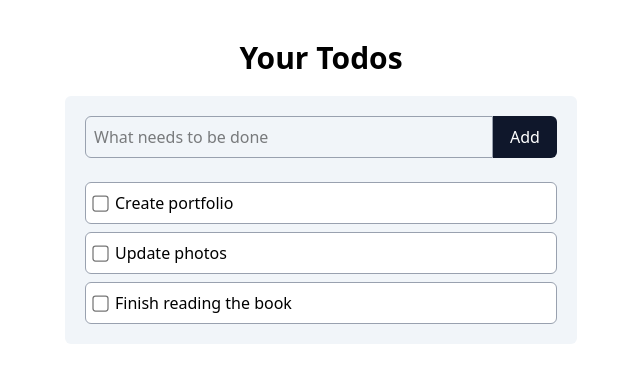
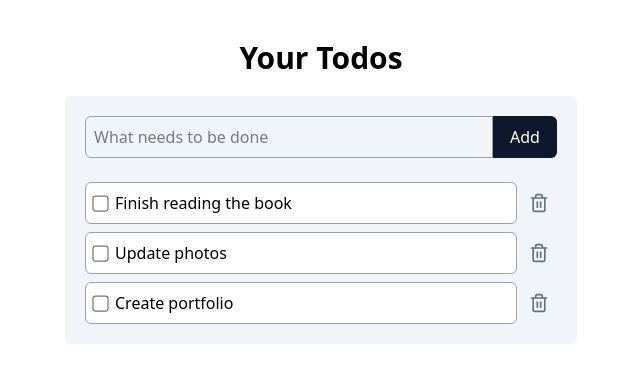
Before and after one commit to sovilleda07/todo-list-react, a React (Vite) app: page / in a window 1280 px wide. Shown: the top 382 px of the page, without its empty margins (319-959 px from the left). Built offline with nearby package versions, Linux system fonts and the light colour scheme.

Commit message:
Create TodoList component, add delete todo and sorting completed

```diff
--- a/src/App.tsx
+++ b/src/App.tsx
@@ -1,7 +1,7 @@
 import { useState } from "react";
-import TodoItem from "./components/ToDoItem";
 import { dummyData } from "./data/todos";
 import AddToForm from "./components/AddTodoForm";
+import TodoList from "./components/TodoList";
 
 function App() {
   const [todos, setTodos] = useState(dummyData);
@@ -23,20 +23,20 @@
     ]);
   }
 
+  function deleteTodo(id: number) {
+    setTodos((prevTodos) => prevTodos.filter((todo) => todo.id !== id));
+  }
+
   return (
-    <main className="py-10 h-screen space-y-5">
+    <main className="py-10 h-screen space-y-5 overflow-y-auto">
       <h1 className="font-bold text-3xl text-center">Your Todos</h1>
       <div className="max-w-lg mx-auto bg-slate-100 rounded-md p-5 space-y-6">
         <AddToForm onSubmit={addTodo} />
-        <div className="space-y-2">
-          {todos.map((todo) => (
-            <TodoItem
-              key={todo.id}
-              todo={todo}
-              onCompletedChange={setTodoCompleted}
-            />
-          ))}
-        </div>
+        <TodoList
+          todos={todos}
+          onCompletedChange={setTodoCompleted}
+          onDelete={deleteTodo}
+        />
       </div>
     </main>
   );
--- a/src/components/TodoItem.tsx
+++ b/src/components/TodoItem.tsx
@@ -1,14 +1,23 @@
+import { Trash2 } from "lucide-react";
 import type { Todo } from "../types/todo";
 
 interface TodoItemProps {
   todo: Todo;
   onCompletedChange: (id: number, completed: boolean) => void;
+  onDelete: (id: number) => void;
 }
 
-export default function TodoItem({ todo, onCompletedChange }: TodoItemProps) {
+export default function TodoItem({
+  todo,
+  onCompletedChange,
+  onDelete,
+}: TodoItemProps) {
   return (
-    <div>
-      <label className="flex items-center gap-2 border rounded-md p-2 border-gray-400 bg-white hover:bg-slate-50">
+    <div className="flex items-center gap-1">
+      <label
+        className="flex items-center gap-2 border rounded-md p-2 border-gray-400 bg-white hover:bg-slate-50
+      grow"
+      >
         <input
           type="checkbox"
           className="scale-125"
@@ -19,6 +28,9 @@
           {todo.title}
         </span>
       </label>
+      <button onClick={() => onDelete(todo.id)} className="p-2">
+        <Trash2 size={20} className="text-gray-500" />
+      </button>
     </div>
   );
 }
--- /dev/null
+++ b/src/components/TodoList.tsx
@@ -0,0 +1,41 @@
+import type { Todo } from "../types/todo";
+import TodoItem from "./TodoItem";
+
+interface TodoListProps {
+  todos: Todo[];
+  onCompletedChange: (id: number, completed: boolean) => void;
+  onDelete: (id: number) => void;
+}
+
+export default function TodoList({
+  todos,
+  onCompletedChange,
+  onDelete,
+}: TodoListProps) {
+  const todosSorted = todos.sort((a, b) => {
+    if (a.completed === b.completed) {
+      return b.id - a.id;
+    }
+    return a.completed ? 1 : -1;
+  });
+
+  return (
+    <>
+      <div className="space-y-2">
+        {todosSorted.map((todo) => (
+          <TodoItem
+            key={todo.id}
+            todo={todo}
+            onCompletedChange={onCompletedChange}
+            onDelete={onDelete}
+          />
+        ))}
+      </div>
+      {todos.length === 0 && (
+        <p className="text-center text-sm text-gray-500">
+          No todos yet. Add a new one above
+        </p>
+      )}
+    </>
+  );
+}
```
